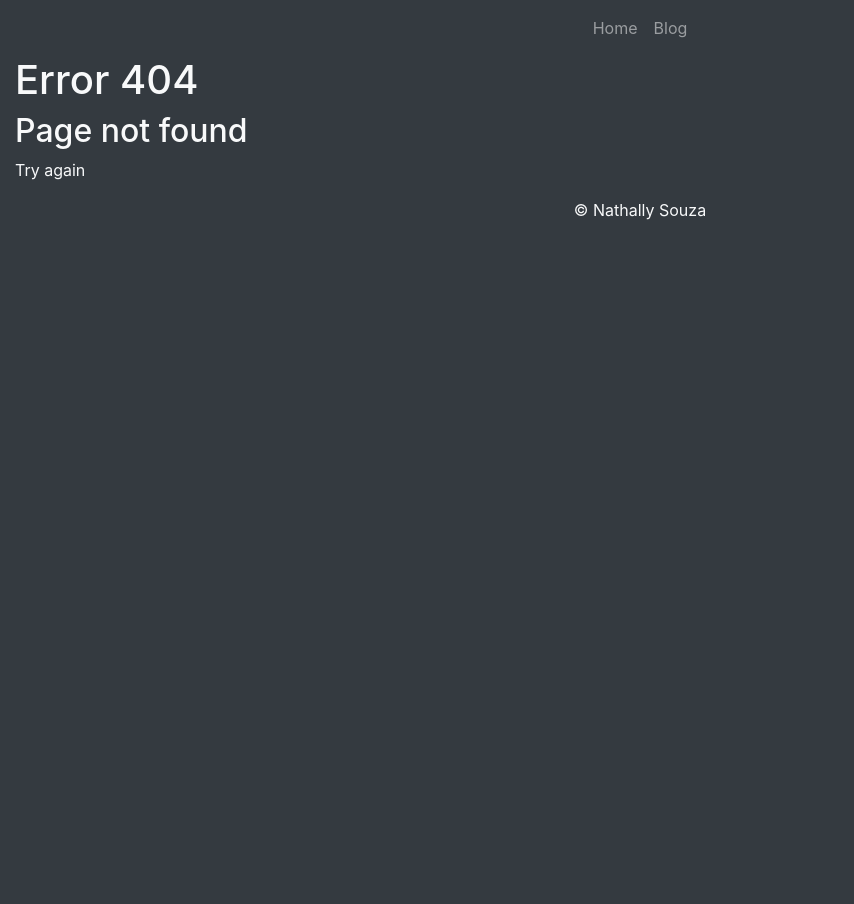
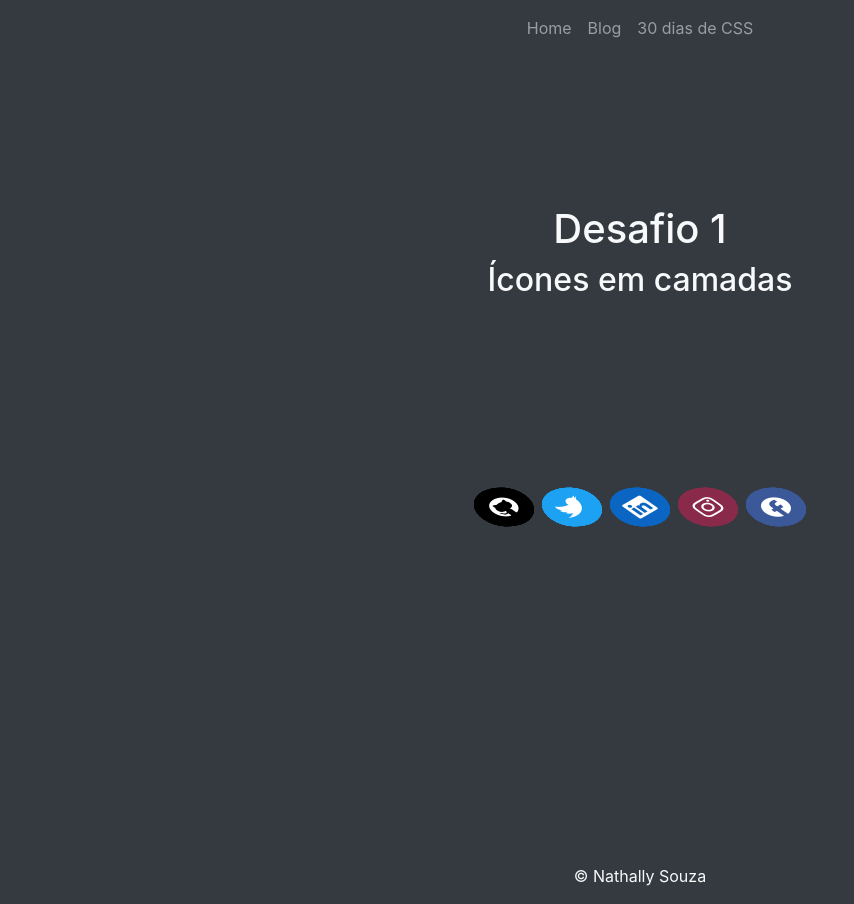
Before and after one commit to nathsouzadev/nathally, a React (Create React App) app: page /css in a window 1280 px wide. Before the commit this address had no page. Shown: the whole page, without its empty margins (0-854 px from the left). Before the commit the page ends 800 px from the top, so only its background shows below. Built offline with nearby package versions, Linux system fonts and the light colour scheme.

Commit message:
css chalenge

```diff
--- /dev/null
+++ b/src/components/DaysCSS/Day01/index.jsx
@@ -0,0 +1,68 @@
+import './style.css';
+
+const Day01 = () => {
+    return(
+        <>
+            <div className="box">
+                <h1>Desafio 1</h1>
+                <h2>Ícones em camadas</h2>
+                <div className="box-item">
+                    <ul className="box-ul">
+                        <li className="box-li">
+                            <a href="#">
+                                <span className="box-span"></span>
+                                <span className="box-span"></span>
+                                <span className="box-span"></span>
+                                <span className="box-span"></span>
+                                <span className="box-span fab fa-github" aria-hidden="true"></span>
+                            </a>
+                        </li>
+
+                        <li className="box-li">
+                            <a href="#">
+                                <span className="box-span"></span>
+                                <span className="box-span"></span>
+                                <span className="box-span"></span>
+                                <span className="box-span"></span>
+                                <span className="box-span fab fa-twitter" aria-hidden="true"></span>
+                            </a>
+                        </li>
+
+                        <li className="box-li">
+                            <a href="#">
+                                <span className="box-span"></span>
+                                <span className="box-span"></span>
+                                <span className="box-span"></span>
+                                <span className="box-span"></span>
+                                <span className="box-span fab fa-linkedin" aria-hidden="true"></span>
+                            </a>
+                        </li>
+
+                        <li className="box-li">
+                            <a href="#">
+                                <span className="box-span"></span>
+                                <span className="box-span"></span>
+                                <span className="box-span"></span>
+                                <span className="box-span"></span>
+                                <span className="box-span fab fa-instagram" aria-hidden="true"></span>
+                            </a>
+                        </li>
+
+                        <li className="box-li">
+                            <a href="#">
+                                <span className="box-span"></span>
+                                <span className="box-span"></span>
+                                <span className="box-span"></span>
+                                <span className="box-span"></span>
+                                <span className="box-span fab fa-facebook" aria-hidden="true"></span>
+                            </a>
+                        </li>
+
+                    </ul>
+                </div>
+            </div>
+        </>
+    )
+}
+
+export default Day01;
--- /dev/null
+++ b/src/components/DaysCSS/Day01/style.css
@@ -0,0 +1,101 @@
+* {
+    margin: 0;
+    padding: 0;
+    box-sizing: border-box;
+}
+
+.box{
+    display: flex;
+    align-items: center;
+    justify-content: center;
+    flex-direction: column;
+    height: 100vh;
+}
+
+.box-item{
+    display: flex;
+    align-items: center;
+    justify-content: center;
+    flex-direction: column;
+    height: 50vh;
+}
+
+.box-ul {
+    position: relative;
+    display: flex;
+    margin: 0;
+    padding: 0;
+}
+
+.box-li {
+    list-style: none;
+    position: relative;
+    width: 48px;
+    height: 48px;
+    transform: rotate(-30deg) skew(25deg);
+    margin: 0 10px;
+}
+
+.box-span {
+    position: absolute;
+    color: #fff;
+    top: 0;
+    left: 0;
+    align-items: center;
+    justify-content: center;
+    width: 100%;
+    height: 100%;
+    font-size: 24px;
+    transition: 0.8s;
+    border-radius: 50%;
+    display: flex !important;
+}
+
+.box-li:hover span{
+    box-shadow: -1px 1px 1px rgba(0,0,0,.1);
+}
+
+.box-li:hover span:nth-child(1){
+    transform: translate(0,0);
+    opacity: 0.2;
+}
+
+.box-li:hover span:nth-child(2){
+    transform: translate(10px, -10px);
+    opacity: 0.4;
+}
+
+.box-li:hover span:nth-child(3){
+    transform: translate(20px, -20px);
+    opacity: 0.6;
+}
+
+.box-li:hover span:nth-child(4){
+    transform: translate(30px, -30px);
+    opacity: 0.8;
+}
+
+.box-li:hover span:nth-child(5){
+    transform: translate(40px, -40px);
+    opacity: 1;
+}
+
+.box-li:nth-child(1) span{
+    background: black;
+}
+
+.box-li:nth-child(2) span{
+    background: rgb(29, 161, 242);
+}
+
+.box-li:nth-child(3) span{
+    background: rgb(10, 102, 194);
+}
+
+.box-li:nth-child(4) span{
+    background: rgb(138, 42, 74);
+}
+
+.box-li:nth-child(5) span{
+    background: #3b5999;
+}
--- a/src/components/Header.jsx
+++ b/src/components/Header.jsx
@@ -25,6 +25,9 @@ const Header = () => {
                             <li className="nav-item">
                                 <Link className="nav-link" to="/blog">Blog</Link>
                             </li>
+                            <li className="nav-item">
+                                <Link className="nav-link" to="/css">30 dias de CSS</Link>
+                            </li>
                         </ul>
                     </div>
                 </nav>
--- a/src/routes.jsx
+++ b/src/routes.jsx
@@ -3,6 +3,7 @@ import { Routes, Route } from 'react-router-dom';
 import HomePage from './Views/index';
 import BlogPage from './Views/blog';
 import NotFound from './Views/notfound';
+import Day01 from './components/DaysCSS/Day01/index';
 
 
 const MainRoutes = () => {
@@ -10,6 +11,7 @@ const MainRoutes = () => {
         <Routes>
             <Route path="/" element={<HomePage />} />
             <Route path="/blog" element={<BlogPage />} />
+            <Route path="/css" element={<Day01/>} />
             <Route path="*" element={<NotFound/>} />
         </Routes>
     )
```
Also changed, not shown: 1 other file (tests, documents, lock files or other folders).
